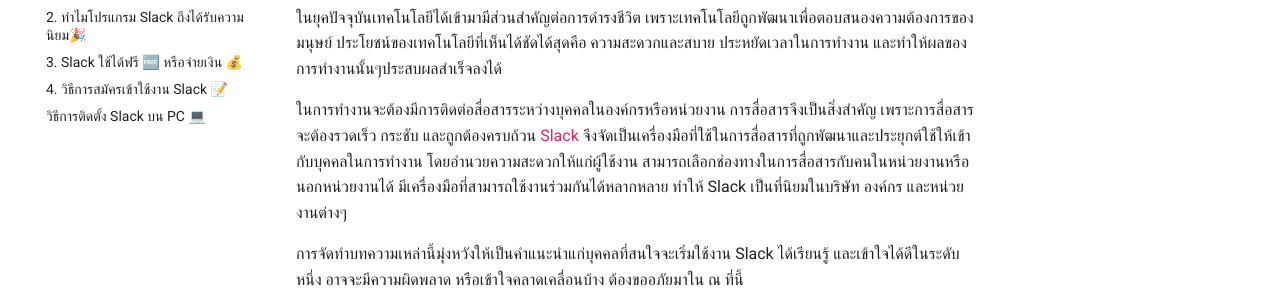
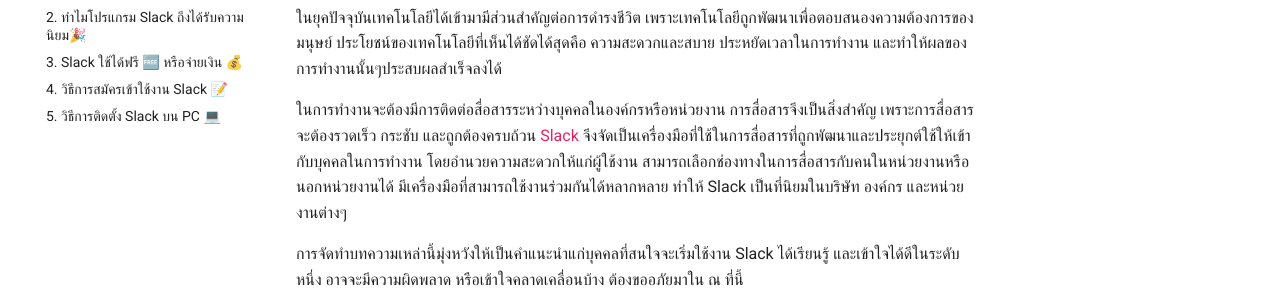
Before and after one commit to luckkrit/slack101, an MkDocs documentation site: the page built from docs/index.md, in a window 1280 px wide. Shown: the part 175-472 px from the top of the page. Built offline with MkDocs 1.6.1 and Material for MkDocs 9.7.7, drawn with Linux system fonts in a browser that asks for light colours.

Commit message:
vault backup: 2022-12-28 10:18:44

```diff
--- a/docs/005-วิธีการติดตั้ง-slack-บน-pc.md
+++ b/docs/005-วิธีการติดตั้ง-slack-บน-pc.md
@@ -1,4 +1,4 @@
-# วิธีการติดตั้ง Slack บน PC 💻
+# 5. วิธีการติดตั้ง Slack บน PC 💻
 
 การใช้งาน Slack บน PC สามารถใช้งานได้บน Web Browser เช่น Google Chrome, Firefox เป็นต้น
 หรือบน PC
```
